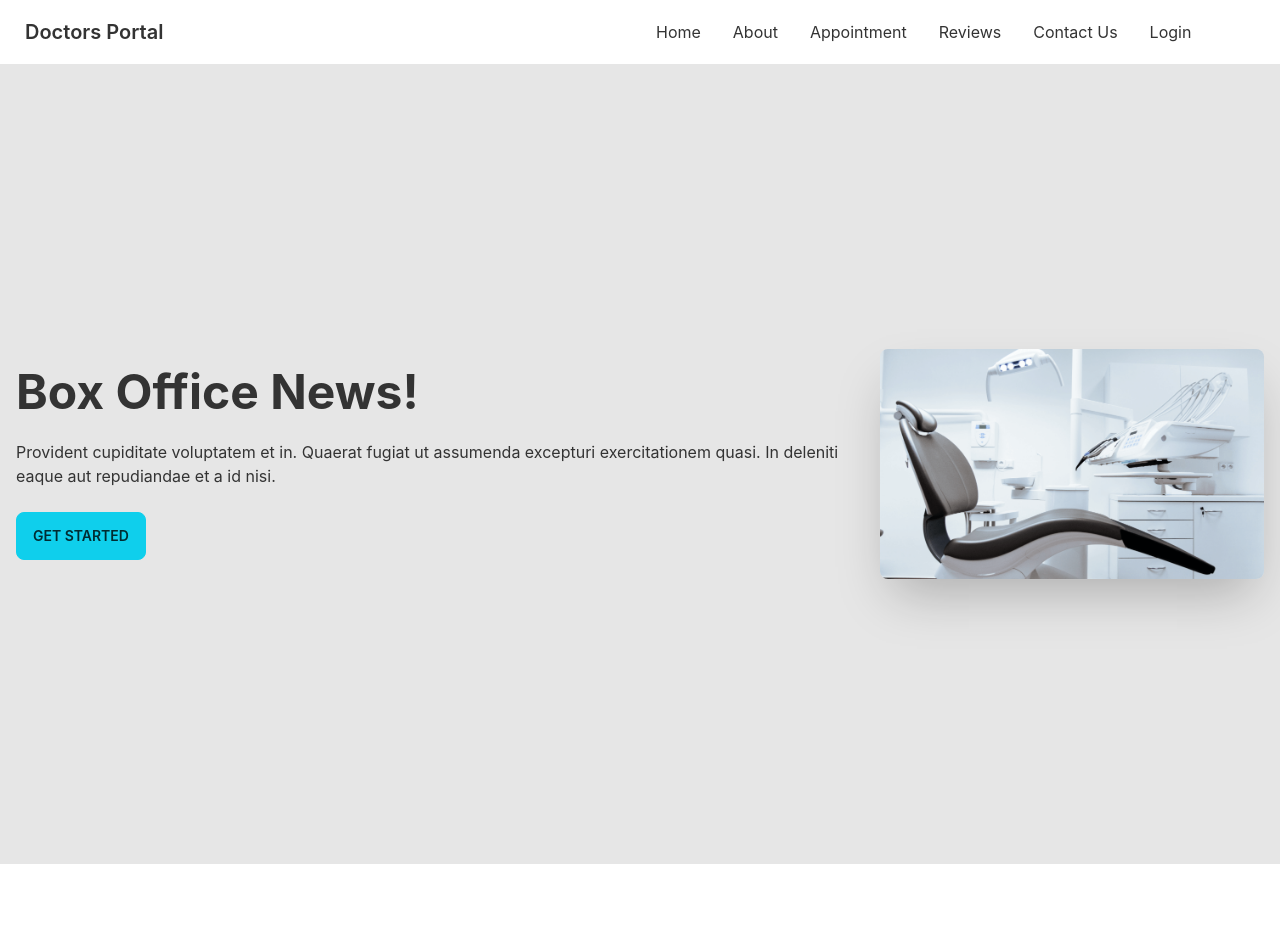
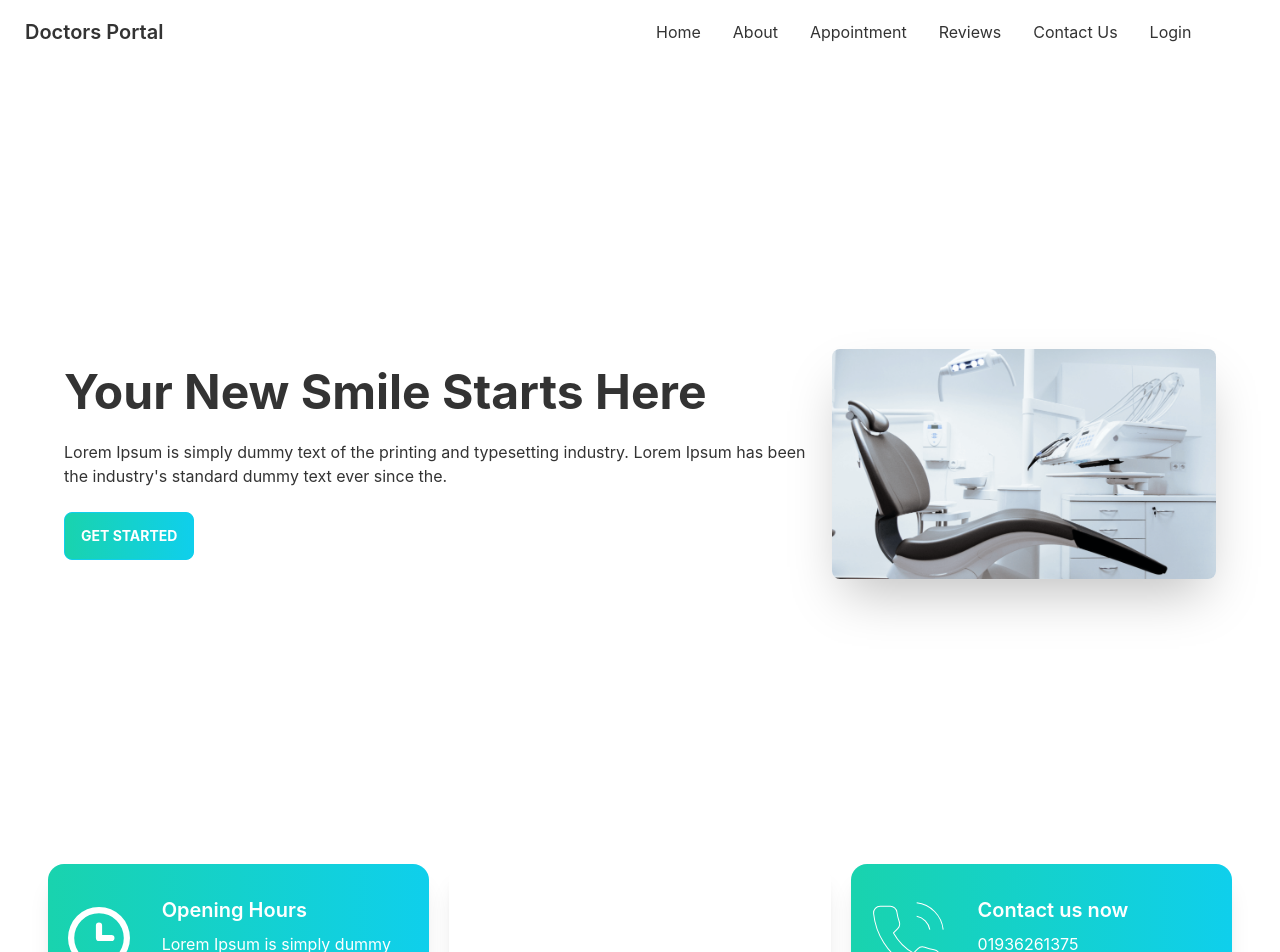
Before and after one commit to eliyasmah/new-doctor-portal-client, a React (Create React App) app: page / in a window 1280 px wide. Shown: the top 952 px of the page. Before the commit the page ends 864 px from the top, so only its background shows below. Built offline with nearby package versions, Linux system fonts and the light colour scheme.

Commit message:
info card add

```diff
--- a/src/Pages/Home/Banner.js
+++ b/src/Pages/Home/Banner.js
@@ -3,17 +3,19 @@
 
 const Banner = () => {
   return (
-    <div class="hero min-h-screen bg-base-200">
+    <div class="hero min-h-screen px-12">
       <div class="hero-content flex-col lg:flex-row-reverse">
         <img src={chair} class="max-w-sm rounded-lg shadow-2xl" />
         <div>
-          <h1 class="text-5xl font-bold">Box Office News!</h1>
+          <h1 class="text-5xl font-bold">Your New Smile Starts Here</h1>
           <p class="py-6">
-            Provident cupiditate voluptatem et in. Quaerat fugiat ut assumenda
-            excepturi exercitationem quasi. In deleniti eaque aut repudiandae et
-            a id nisi.
+            Lorem Ipsum is simply dummy text of the printing and typesetting
+            industry. Lorem Ipsum has been the industry's standard dummy text
+            ever since the.
           </p>
-          <button class="btn btn-primary">Get Started</button>
+          <button class="btn btn-primary font-bold text-white bg-gradient-to-r from-secondary to-primary ">
+            Get Started
+          </button>
         </div>
       </div>
     </div>
--- a/src/Pages/Home/Home.js
+++ b/src/Pages/Home/Home.js
@@ -1,10 +1,12 @@
 import React from "react";
 import Banner from "./Banner";
+import Info from "./Info";
 
 const Home = () => {
   return (
     <div>
       <Banner></Banner>
+      <Info></Info>
     </div>
   );
 };
--- /dev/null
+++ b/src/Pages/Home/Info.js
@@ -0,0 +1,32 @@
+import React from "react";
+import InfoCard from "./InfoCard";
+import clock from "../../assets/icons/clock.svg";
+import marker from "../../assets/icons/marker.svg";
+import phone from "../../assets/icons/phone.svg";
+
+const Info = () => {
+  return (
+    <div class="grid grid-cols-1 lg:grid-cols-3 gap-5 px-12 text-white">
+      <InfoCard
+        img={clock}
+        cardTitle="Opening Hours"
+        cardDetails="Lorem Ipsum is simply dummy text of the pri"
+        className="bg-gradient-to-r from-secondary to-primary"
+      ></InfoCard>
+      <InfoCard
+        img={marker}
+        cardTitle="Visit our location"
+        cardDetails="Brooklyn, NY 10036, United States"
+        className="bg-accent"
+      ></InfoCard>
+      <InfoCard
+        img={phone}
+        cardTitle="Contact us now"
+        cardDetails="01936261375"
+        className="bg-gradient-to-r from-secondary to-primary"
+      ></InfoCard>
+    </div>
+  );
+};
+
+export default Info;
--- /dev/null
+++ b/src/Pages/Home/InfoCard.js
@@ -0,0 +1,17 @@
+import React from "react";
+
+const InfoCard = ({ img, cardTitle, cardDetails, className }) => {
+  return (
+    <div class={`card lg:card-side bg-base-100 shadow-xl ${className}`}>
+      <figure className="pl-5">
+        <img src={img} alt="Album" />
+      </figure>
+      <div class="card-body">
+        <h2 class="card-title">{cardTitle}</h2>
+        <p>{cardDetails}</p>
+      </div>
+    </div>
+  );
+};
+
+export default InfoCard;
```
